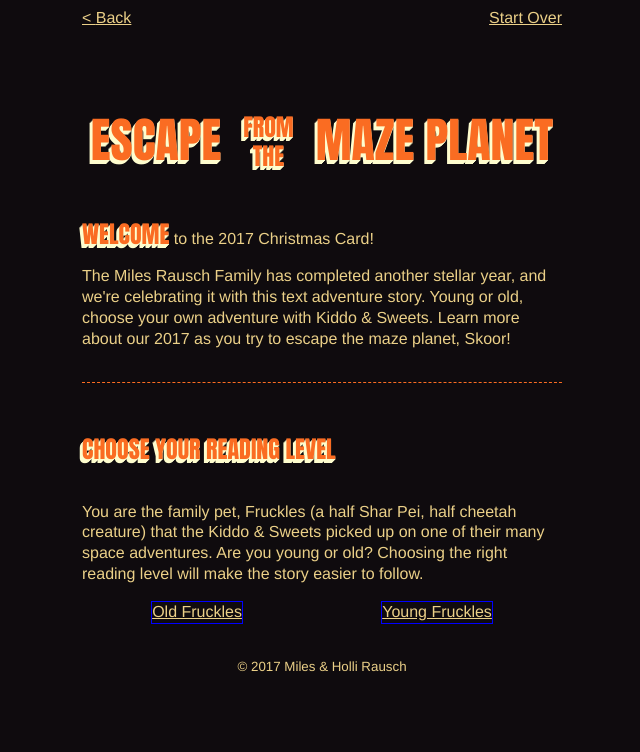
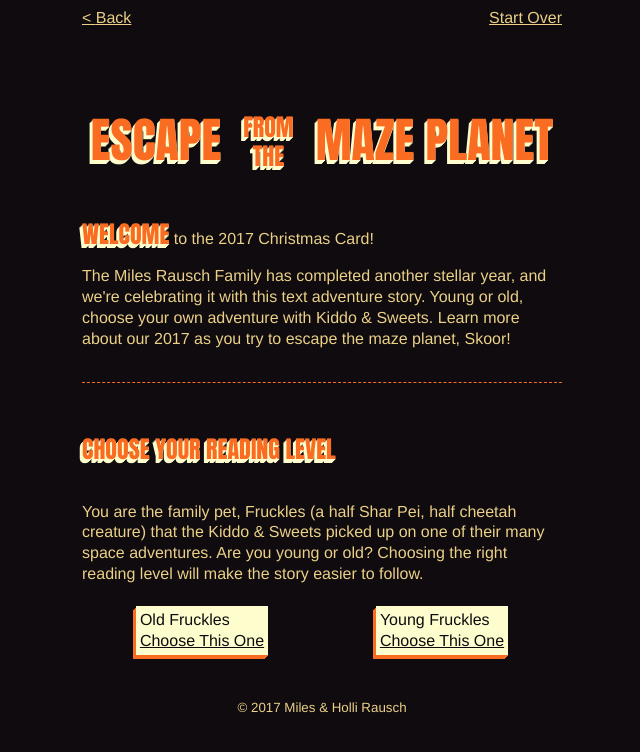
Before and after one commit to awayken/2017-christmas-card, a Nuxt app: page / in a window 1280 px wide. Shown: the top 752 px of the page, without its empty margins (318-958 px from the left). Built offline with nearby package versions, Linux system fonts and the light colour scheme.

Commit message:
Improve styling for Chooser elements

```diff
--- a/components/Chooser.vue
+++ b/components/Chooser.vue
@@ -30,10 +30,25 @@
 
   .chooser__choices {
     display: flex;
+    flex-wrap: wrap;
     justify-content: space-around;
   }
 
   .chooser__choice {
-    border: 1px solid blue;
+    background: #fefdce;
+    box-shadow: 0 1px #fa6c22,
+      -1px 2px #fa6c22,
+      -2px 3px #fa6c22,
+      -3px 4px #fa6c22;
+    color: #0f0b0e;
+    margin: 5px 5px 10px 5px;
+    max-width: calc(50% - 10px);
+    padding: .25em;
+    text-decoration: none;
+  }
+
+  .chooser__choice-target {
+    display: block;
+    text-decoration: underline;
   }
 </style>
--- a/pages/index.vue
+++ b/pages/index.vue
@@ -11,10 +11,16 @@
 
       <nav slot="choices" class="chooser__choices">
         <nuxt-link to="/landing-on-skoor" class="chooser__choice">
-          <span @click="$store.commit('setReadingLevel', 'old')">Old Fruckles</span>
+          <span @click="$store.commit('setReadingLevel', 'old')">
+            Old Fruckles
+            <span class="chooser__choice-target">Choose This One</span>
+          </span>
         </nuxt-link>
         <nuxt-link to="/landing-on-skoor" class="chooser__choice">
-          <span @click="$store.commit('setReadingLevel', 'young')">Young Fruckles</span>
+          <span @click="$store.commit('setReadingLevel', 'young')">
+            Young Fruckles
+            <span class="chooser__choice-target">Choose This One</span>
+          </span>
         </nuxt-link>
       </nav>
     </Chooser>
```
